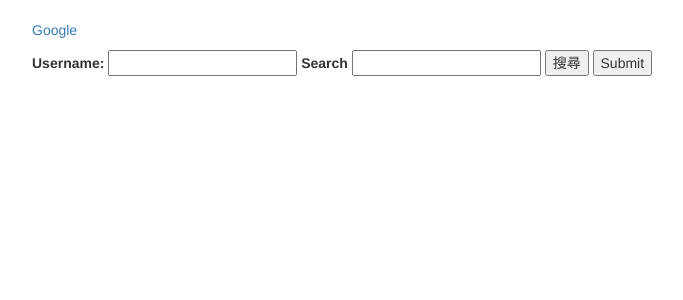
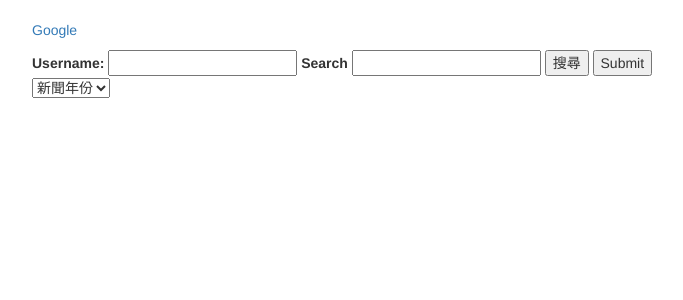
Before and after one commit to cleverice007/Ntu2020Q1_News, a Flask app: page / in a window 1280 px wide. Shown: the part 52-352 px from the top of the page, without its empty margins (38-721 px from the left). Run offline with Flask 2, Linux system fonts and the light colour scheme; some libraries are stand-ins or nearby versions.

Commit message:
年份下拉式選單

```diff
--- a/app/templates/index.html
+++ b/app/templates/index.html
@@ -30,4 +30,11 @@
       <button id='searchpage'>搜尋</button>
       <input type="submit" value='Submit' />
      </form>
+ <select name="date">
+		     <option value="">新聞年份</option>
+		     <option value="2018">2018</option>
+		     <option value="2019" >2019</option>
+		     <option value="2020">2020</option>
+
+		 </select>
 {% endblock%}
```
